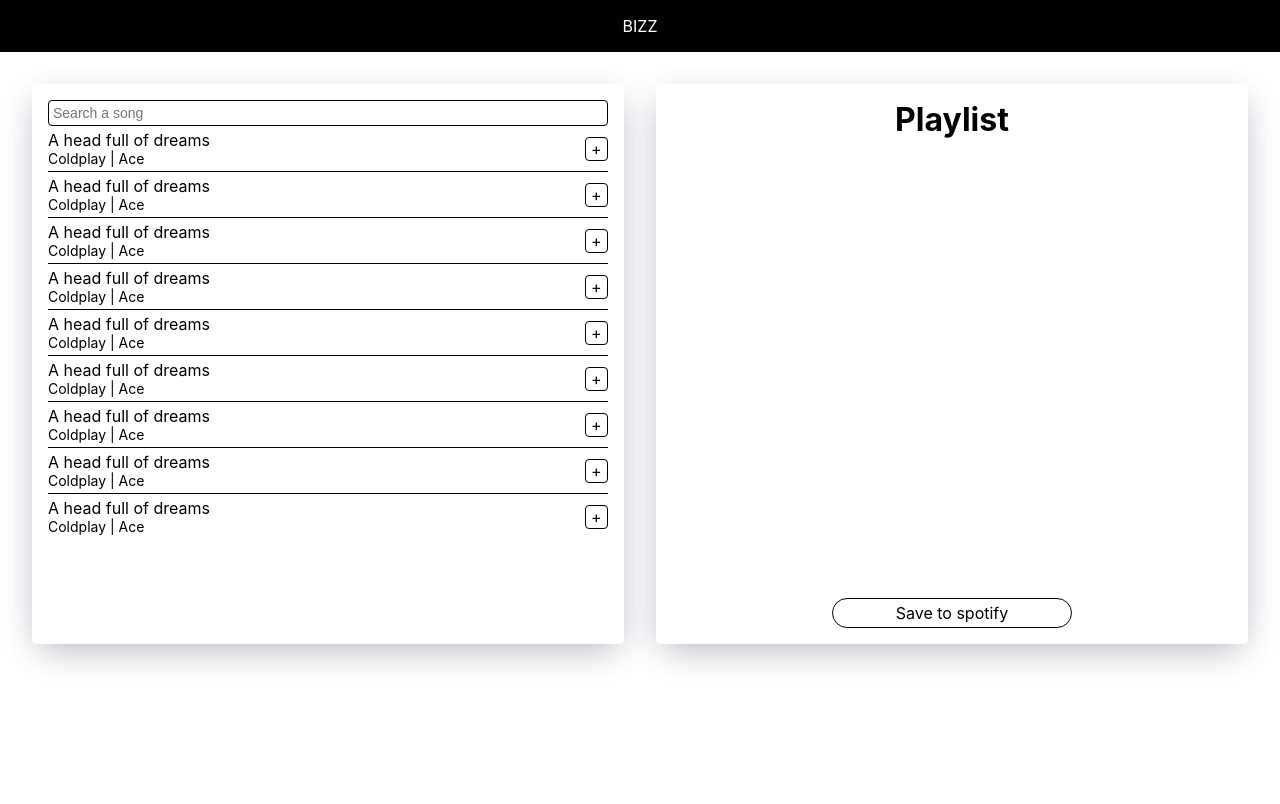
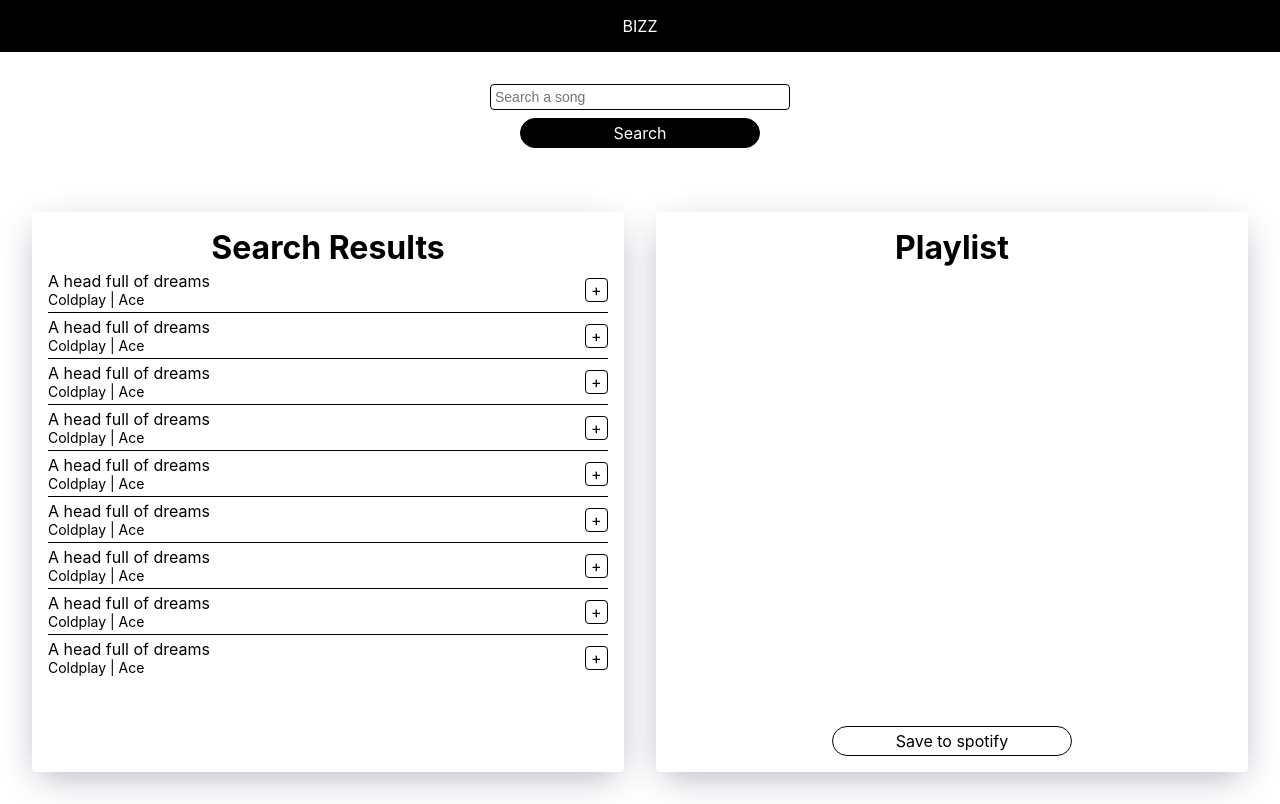
Before and after one commit to EdgarB/bizz-react-app, a React (Create React App) app: page / in a window 1280 px wide. Built offline with nearby package versions, Linux system fonts and the light colour scheme.

Commit message:
Update layout and structure of the app

```diff
--- a/package.json
+++ b/package.json
@@ -6,6 +6,7 @@
     "@testing-library/jest-dom": "^5.17.0",
     "@testing-library/react": "^13.4.0",
     "@testing-library/user-event": "^13.5.0",
+    "clsx": "^2.0.0",
     "react": "^18.2.0",
     "react-dom": "^18.2.0",
     "react-scripts": "5.0.1",
--- a/src/App.js
+++ b/src/App.js
@@ -1,24 +1,15 @@
-import React, {useState} from 'react';
+import React, {useState, useEffect} from 'react';
 
 import './App.scss';
+import './Helpers.scss';
 import NavBar from './components/NavBar';
 import SongsSelector from './containers/SongsSelector';
 import PlaylistCreator from './containers/PlaylistCreator';
-
-
-function App() {
-  const [songsSelected, setSongsSelected]= useState({});
-  const [songs, setSongs] = useState([]);
-
-  function handleOnClickAdd(song){
-    setSongsSelected((prevSongs)=>{
-      prevSongs[song.id] = song
-      return Object.assign({}, prevSongs)})
-  }
-
+import InputText from './components/InputText';
+import Button from './components/Button';
 
 function searchSongs(input){
-    setSongs([
+  return [
     {
       songName: 'A head full of dreams',
       artist: 'Coldplay',
@@ -82,9 +73,28 @@ function App() {
       id: 9,
       isAdded: false
     }
-    ])
+  ]
 
 }
+
+
+function App() {
+  const [songsSelected, setSongsSelected]= useState({});
+  const [songs, setSongs] = useState([]);
+  const [searchTerm, setSearchTerm] = useState([]);
+
+  useEffect(()=>{
+    setSongs(searchSongs());
+  }, [searchTerm])
+
+  function handleOnClickAdd(song){
+    setSongsSelected((prevSongs)=>{
+      prevSongs[song.id] = song
+      return Object.assign({}, prevSongs)})
+  }
+
+
+
 
   function handleOnClickRemove(song){
     setSongsSelected((prev)=>{
@@ -94,6 +104,10 @@ function App() {
     })
   }
 
+  function onSearchTermChange(event){
+    setSearchTerm(event.currentTarget.value)
+  }
+
 
 
   return (
@@ -101,6 +115,16 @@ function App() {
       <NavBar>
         BIZZ
       </NavBar>
+      <div className='c-app__header'>
+        <InputText
+          value={searchTerm}
+          placeholder='Search a song'
+          onChange={onSearchTermChange}
+          name='search_song_term'
+          className='h-mb-8px'
+        />
+        <Button>Search</Button>
+      </div>
       <div className='c-app__content'>
         <SongsSelector
           songs ={songs}
--- a/src/App.scss
+++ b/src/App.scss
@@ -1,7 +1,23 @@
 .c-app {
+  display: flex;
+  flex-direction: column;
+  align-items: center;
+  width: 100%;
   text-align: center;
   position: relative;
+
+  &__header{
+    display: flex;
+    flex-direction: column;
+    align-items: center;
+    justify-content: center;
+    max-width: 300px;
+    width: 100%;
+    margin: 32px;
+  }
+
   &__content{
+    width: 100%;
     padding: 16px;
     display: flex;
     flex-direction: row;
@@ -9,3 +25,7 @@
     justify-content: space-around;
   }
 }
+
+.h-mb-8px{
+  margin-bottom: 8px;
+}
--- /dev/null
+++ b/src/Helpers.scss
@@ -0,0 +1,3 @@
+.h-mb-8px{
+  margin-bottom: 8px;
+}
--- /dev/null
+++ b/src/components/Button.js
@@ -0,0 +1,17 @@
+import React from 'react';
+import './Button.scss';
+import clsx from 'clsx';
+
+function Button(props){
+  const type = props.type;
+  const isSecondary = type && type === 'secondary';
+  return(
+    <div
+      className={clsx('c-button', (isSecondary && 'c-button--secondary'), props.className )}
+      onClick={props.onClick}>
+      {props.children}
+    </div>
+  )
+}
+
+export default Button;
--- /dev/null
+++ b/src/components/Button.scss
@@ -0,0 +1,27 @@
+.c-button{
+  display: block;
+  background-color: black;
+  color: white;
+  border: 1px solid black;
+  border-radius: 999px;
+  padding: 4px;
+  width: 240px;
+  margin:  auto auto 0 auto;
+  transition: all 0.3s ease;
+
+  &:hover{
+    cursor: pointer;
+    background-color: white;
+    color: black;
+    transition: all 0.3s ease;
+  }
+
+  &--secondary{
+    background-color: white;
+    color: black;
+    &:hover{
+      background-color: black;
+      color: white;
+    }
+  }
+}
--- a/src/components/InputText.js
+++ b/src/components/InputText.js
@@ -1,9 +1,10 @@
 import React from 'react';
 import './InputText.scss';
+import clsx from 'clsx';
 
 function InputText(props){
   return(
-    <input className='c-input-text'
+    <input className={clsx('c-input-text', props.className)}
       type='text'
       name={props.name}
       value={props.value}
--- a/src/containers/PlaylistCreator.js
+++ b/src/containers/PlaylistCreator.js
@@ -2,6 +2,7 @@ import React from 'react';
 import Card from '../components/Card';
 import SongList from '../components/SongList';
 import './PlaylistCreator.scss';
+import Button from '../components/Button';
 
 function PlaylistCreator(props){
   function Header(){
@@ -22,9 +23,7 @@ function PlaylistCreator(props){
 
   function Footer(){
     return(
-      <div className='c-playlist-creator__button'>
-        Save to spotify
-      </div>
+      <Button type='secondary'>Save to spotify</Button>
     )
   }
 
--- a/src/containers/PlaylistCreator.scss
+++ b/src/containers/PlaylistCreator.scss
@@ -15,20 +15,4 @@
     height: 100%;
     width: 100%;
   }
-  &__button{
-    display: block;
-    background-color: white;
-    border: 1px solid black;
-    border-radius: 999px;
-    padding: 4px;
-    width: 240px;
-    margin:  auto auto 0 auto;
-    transition: all 0.3s ease;
-      &:hover{
-        cursor: pointer;
-        background-color: black;
-        color: white;
-        transition: all 0.3s ease;
-      }
-  }
 }
--- a/src/containers/SongsSelector.js
+++ b/src/containers/SongsSelector.js
@@ -1,28 +1,13 @@
 import React, { useEffect, useState } from "react";
 import Card from "../components/Card";
-import InputText from "../components/InputText";
 import SongList from "../components/SongList";
 import './SongSelector.scss';
 
 function SongsSelector(props){
-  const [searchInput, setSearchInput] = useState('');
-
-  useEffect(()=>{
-    props.searchSongs();
-  }, [searchInput])
-
-  function handleSearchInputChange(event){
-    setSearchInput(event.currentTarget.value);
-  }
 
   function Header(){
     return(
-      <InputText
-          value={searchInput}
-          placeholder='Search a song'
-          onChange={handleSearchInputChange}
-          name='search_song_term'
-        />
+      <h1>Search Results</h1>
     )
   }
   function Body(){
```
Also changed, not shown: 1 other file (tests, documents, lock files or other folders). Lines whose indentation alone changed are shown as unchanged.
